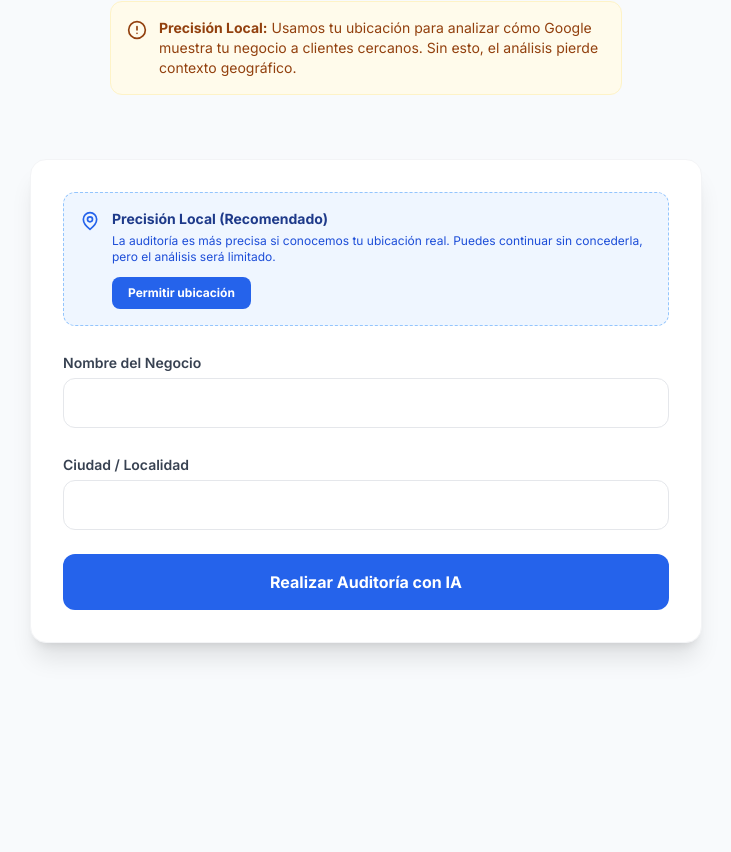
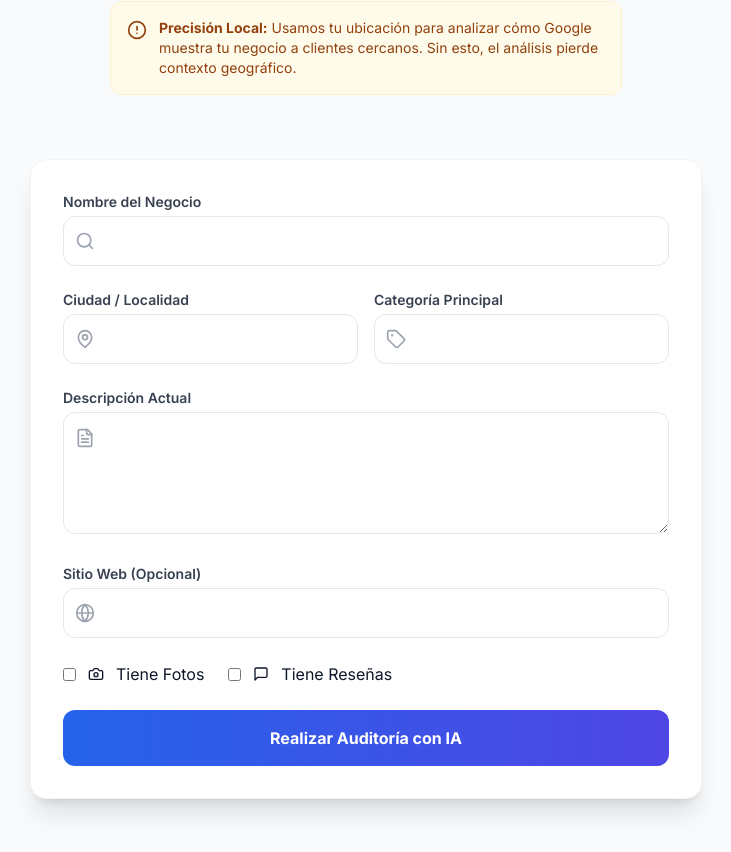
Before and after one commit to megatela/localpulse-ia, a React (Vite) app: page / in a window 1280 px wide. Shown: the part 438-1290 px from the top of the page, without its empty margins (274-1005 px from the left). Before the commit the page ends 1161 px from the top, so only its background shows below. Built offline with nearby package versions, Linux system fonts and the light colour scheme; no server answers.

Commit message:
Add real geolocation request flow with demo fallback

```diff
--- a/components/AuditForm.tsx
+++ b/components/AuditForm.tsx
@@ -1,5 +1,5 @@
-import React, { useState } from 'react';
-import { GBPAuditData } from '../types';
+import React, { useState } from "react";
+import { GBPAuditData } from "../types";
 import {
   Search,
   MapPin,
@@ -9,148 +9,235 @@ import {
   Camera,
   MessageSquare,
   Loader2,
-  AlertTriangle
-} from 'lucide-react';
+  AlertTriangle,
+} from "lucide-react";
 
 interface AuditFormProps {
-  onAudit: (data: GBPAuditData & {
-    coords: { lat: number; lng: number } | null;
-    locationMode: 'FULL' | 'LIMITED';
-  }) => void;
+  onAudit: (
+    data: GBPAuditData,
+    coords?: { lat: number; lng: number }
+  ) => void;
   loading: boolean;
 }
 
 const AuditForm: React.FC<AuditFormProps> = ({ onAudit, loading }) => {
-  const [coords, setCoords] = useState<{ lat: number; lng: number } | null>(null);
-  const [locationMode, setLocationMode] = useState<'FULL' | 'LIMITED'>('LIMITED');
-  const [locationAttempted, setLocationAttempted] = useState(false);
-  const [locationError, setLocationError] = useState<string | null>(null);
-
   const [formData, setFormData] = useState<GBPAuditData>({
-    businessName: '',
-    city: '',
-    category: '',
-    description: '',
-    website: '',
+    businessName: "",
+    city: "",
+    category: "",
+    description: "",
+    website: "",
     hasPhotos: false,
     hasReviews: false,
   });
 
-  const requestLocation = () => {
-    setLocationAttempted(true);
+  const [geoStatus, setGeoStatus] = useState<
+    "idle" | "requesting" | "granted" | "denied"
+  >("idle");
 
+  const [coords, setCoords] = useState<{ lat: number; lng: number } | undefined>(
+    undefined
+  );
+
+  const requestGeolocation = (): Promise<{ lat: number; lng: number } | null> => {
+    return new Promise((resolve) => {
       if (!navigator.geolocation) {
-      setLocationError('Tu navegador no soporta geolocalización.');
+        setGeoStatus("denied");
+        resolve(null);
         return;
       }
 
+      setGeoStatus("requesting");
+
       navigator.geolocation.getCurrentPosition(
         (position) => {
-        setCoords({
+          const location = {
             lat: position.coords.latitude,
             lng: position.coords.longitude,
-        });
-        setLocationMode('FULL');
-        setLocationError(null);
+          };
+          setCoords(location);
+          setGeoStatus("granted");
+          resolve(location);
         },
         () => {
-        setLocationMode('LIMITED');
-        setLocationError(
-          'No se concedió acceso a la ubicación. La auditoría se realizará en modo limitado.'
-        );
+          setGeoStatus("denied");
+          resolve(null);
+        },
+        {
+          enableHighAccuracy: true,
+          timeout: 10000,
+          maximumAge: 0,
         }
       );
+    });
   };
 
-  const handleSubmit = (e: React.FormEvent) => {
+  const handleSubmit = async (e: React.FormEvent) => {
     e.preventDefault();
 
-    onAudit({
-      ...formData,
-      coords,
-      locationMode,
-    });
+    const location = await requestGeolocation();
+
+    onAudit(formData, location || undefined);
   };
 
   return (
     <form
       onSubmit={handleSubmit}
-      className="bg-white rounded-2xl shadow-xl p-8 max-w-2xl mx-auto border border-gray-100 space-y-6"
+      className="bg-white rounded-2xl shadow-xl p-8 max-w-2xl mx-auto border border-gray-100"
     >
-      {/* GEOLOCATION BLOCK */}
-      <div className="p-4 rounded-xl border border-dashed border-blue-300 bg-blue-50">
-        <div className="flex items-start space-x-3">
-          <MapPin className="w-5 h-5 text-blue-600 mt-0.5" />
-          <div className="flex-1">
-            <p className="text-sm font-bold text-blue-900">
-              Precisión Local (Recomendado)
-            </p>
-            <p className="text-xs text-blue-700 mt-1">
-              La auditoría es más precisa si conocemos tu ubicación real. Puedes continuar sin
-              concederla, pero el análisis será limitado.
-            </p>
+      <div className="space-y-6">
+        {/* Nombre */}
+        <div>
+          <label className="block text-sm font-semibold text-gray-700 mb-1">
+            Nombre del Negocio
+          </label>
+          <div className="relative">
+            <Search className="absolute left-3 top-1/2 -translate-y-1/2 text-gray-400 w-5 h-5" />
+            <input
+              required
+              type="text"
+              className="w-full pl-10 pr-4 py-3 rounded-xl border border-gray-200"
+              value={formData.businessName}
+              onChange={(e) =>
+                setFormData({ ...formData, businessName: e.target.value })
+              }
+            />
+          </div>
+        </div>
 
-            {!locationAttempted && (
-              <button
-                type="button"
-                onClick={requestLocation}
-                className="mt-3 inline-flex items-center px-4 py-2 text-xs font-bold rounded-lg bg-blue-600 text-white hover:bg-blue-700"
-              >
-                Permitir ubicación
-              </button>
-            )}
+        {/* Ciudad y categoría */}
+        <div className="grid grid-cols-1 md:grid-cols-2 gap-4">
+          <div>
+            <label className="block text-sm font-semibold text-gray-700 mb-1">
+              Ciudad / Localidad
+            </label>
+            <div className="relative">
+              <MapPin className="absolute left-3 top-1/2 -translate-y-1/2 text-gray-400 w-5 h-5" />
+              <input
+                required
+                type="text"
+                className="w-full pl-10 pr-4 py-3 rounded-xl border border-gray-200"
+                value={formData.city}
+                onChange={(e) =>
+                  setFormData({ ...formData, city: e.target.value })
+                }
+              />
+            </div>
+          </div>
 
-            {locationMode === 'FULL' && (
-              <p className="mt-3 text-xs font-bold text-green-700">
-                ✓ Ubicación detectada correctamente para análisis local preciso
-              </p>
-            )}
-
-            {locationError && (
-              <p className="mt-3 text-xs text-amber-700 flex items-center">
-                <AlertTriangle className="w-4 h-4 mr-1" />
-                {locationError}
-              </p>
-            )}
+          <div>
+            <label className="block text-sm font-semibold text-gray-700 mb-1">
+              Categoría Principal
+            </label>
+            <div className="relative">
+              <Tag className="absolute left-3 top-1/2 -translate-y-1/2 text-gray-400 w-5 h-5" />
+              <input
+                required
+                type="text"
+                className="w-full pl-10 pr-4 py-3 rounded-xl border border-gray-200"
+                value={formData.category}
+                onChange={(e) =>
+                  setFormData({ ...formData, category: e.target.value })
+                }
+              />
             </div>
           </div>
         </div>
 
-      {/* FORM FIELDS */}
+        {/* Descripción */}
         <div>
-        <label className="text-sm font-semibold text-gray-700">Nombre del Negocio</label>
-        <input
+          <label className="block text-sm font-semibold text-gray-700 mb-1">
+            Descripción Actual
+          </label>
+          <div className="relative">
+            <FileText className="absolute left-3 top-4 text-gray-400 w-5 h-5" />
+            <textarea
               required
-          className="w-full mt-1 p-3 rounded-xl border"
-          value={formData.businessName}
-          onChange={(e) => setFormData({ ...formData, businessName: e.target.value })}
+              rows={4}
+              className="w-full pl-10 pr-4 py-3 rounded-xl border border-gray-200"
+              value={formData.description}
+              onChange={(e) =>
+                setFormData({ ...formData, description: e.target.value })
+              }
             />
           </div>
+        </div>
 
+        {/* Website */}
         <div>
-        <label className="text-sm font-semibold text-gray-700">Ciudad / Localidad</label>
+          <label className="block text-sm font-semibold text-gray-700 mb-1">
+            Sitio Web (Opcional)
+          </label>
+          <div className="relative">
+            <Globe className="absolute left-3 top-1/2 -translate-y-1/2 text-gray-400 w-5 h-5" />
             <input
-          required
-          className="w-full mt-1 p-3 rounded-xl border"
-          value={formData.city}
-          onChange={(e) => setFormData({ ...formData, city: e.target.value })}
+              type="url"
+              className="w-full pl-10 pr-4 py-3 rounded-xl border border-gray-200"
+              value={formData.website}
+              onChange={(e) =>
+                setFormData({ ...formData, website: e.target.value })
+              }
             />
           </div>
+        </div>
 
+        {/* Toggles */}
+        <div className="flex flex-wrap gap-6">
+          <label className="flex items-center gap-3">
+            <input
+              type="checkbox"
+              checked={formData.hasPhotos}
+              onChange={(e) =>
+                setFormData({ ...formData, hasPhotos: e.target.checked })
+              }
+            />
+            <Camera className="w-4 h-4" /> Tiene Fotos
+          </label>
+
+          <label className="flex items-center gap-3">
+            <input
+              type="checkbox"
+              checked={formData.hasReviews}
+              onChange={(e) =>
+                setFormData({ ...formData, hasReviews: e.target.checked })
+              }
+            />
+            <MessageSquare className="w-4 h-4" /> Tiene Reseñas
+          </label>
+        </div>
+
+        {/* Geolocalización UX */}
+        {geoStatus === "denied" && (
+          <div className="flex items-start gap-2 bg-amber-50 border border-amber-200 p-4 rounded-xl text-sm">
+            <AlertTriangle className="w-5 h-5 text-amber-600 mt-0.5" />
+            <p>
+              No se concedió acceso a la ubicación. La auditoría continuará en
+              <strong> modo limitado</strong>, sin análisis de proximidad ni
+              competencia local real.
+            </p>
+          </div>
+        )}
+
+        {/* Submit */}
         <button
+          disabled={loading}
           type="submit"
-        disabled={loading}
-        className="w-full py-4 rounded-xl font-bold text-white bg-blue-600 hover:bg-blue-700"
+          className={`w-full py-4 rounded-xl font-bold text-white ${
+            loading
+              ? "bg-blue-400 cursor-not-allowed"
+              : "bg-gradient-to-r from-blue-600 to-indigo-600"
+          }`}
         >
           {loading ? (
-          <span className="flex items-center justify-center">
-            <Loader2 className="animate-spin mr-2" />
-            Ejecutando auditoría…
+            <span className="flex justify-center items-center">
+              <Loader2 className="animate-spin mr-2 h-5 w-5" />
+              Ejecutando auditoría...
             </span>
           ) : (
-          'Realizar Auditoría con IA'
+            "Realizar Auditoría con IA"
           )}
         </button>
+      </div>
     </form>
   );
 };
```
Lines whose indentation alone changed are shown as unchanged.
